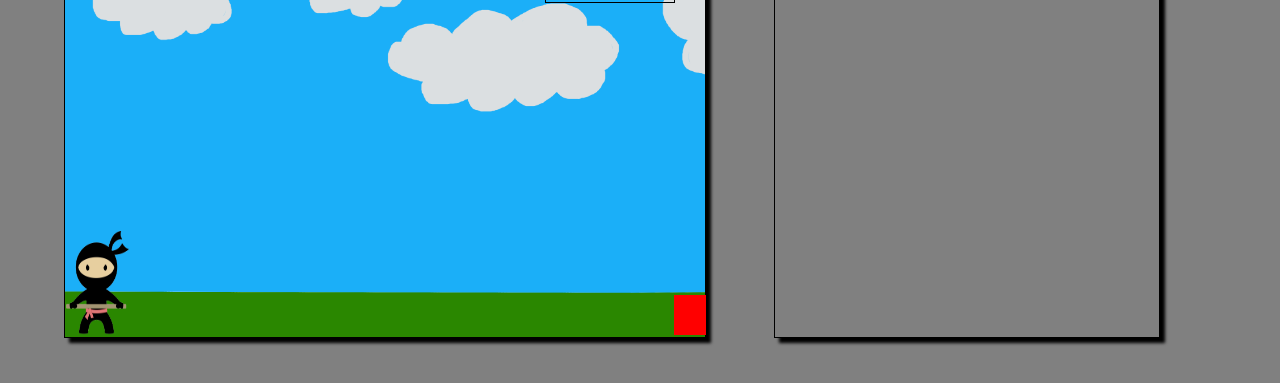
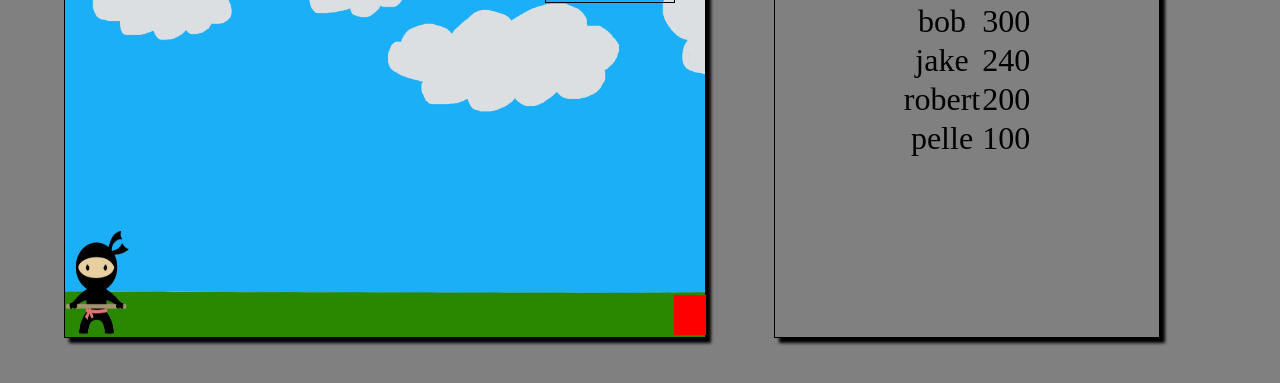
Before and after one commit to pigey/sti-frontend, a website: page public/index.html in a window 1280 px wide. Shown: the part 165-548 px from the top of the page. Drawn offline with Linux system fonts and the light colour scheme.

Commit message:
leader board start

```diff
--- a/public/index.html
+++ b/public/index.html
@@ -22,6 +22,9 @@
         <div class = "leaderboard">
             <div class = leaderContent>
                 <h1>Leaderboard</h1>
+                <div id="leader">
+
+                </div>
             </div>
         </div>
     </div>
--- a/public/js/index.js
+++ b/public/js/index.js
@@ -32,3 +32,43 @@ var checkdead = setInterval(function(){
         clearInterval(myInterval);
     }
 },10)
+
+
+
+
+
+
+
+
+    console.log("Running age")
+    var xhr = new XMLHttpRequest()
+    xhr.open("GET", "/js/scores.json")
+    xhr.onload = function(){
+        var data = JSON.parse(this.response)
+        createTable(data)
+    }
+    xhr.send()
+
+
+function createTable(data){
+    var appElement = document.getElementById("leader")
+    console.log(appElement)
+    var aTable = document.createElement("table")
+    appElement.appendChild(aTable)
+    aTable.appendChild(createRow(data[0].name, data[0].time))
+    aTable.appendChild(createRow(data[1].name, data[1].time))
+    aTable.appendChild(createRow(data[2].name, data[2].time))
+    aTable.appendChild(createRow(data[3].name, data[3].time))
+    console.log(aTable)
+}
+function createRow(name, time){
+    var aRow = document.createElement("tr")
+    aRow.appendChild(createCell(name))
+    aRow.appendChild(createCell(time))
+    return aRow
+}
+function createCell(content){
+    var aCell = document.createElement("td")
+    aCell.innerHTML = content
+    return aCell
+}
--- /dev/null
+++ b/public/js/scores.json
@@ -0,0 +1,18 @@
+[
+    {
+        "name": "bob",
+        "time": 300
+    },
+    {
+        "name": "jake",
+        "time": 240
+    },
+    {
+        "name": "robert",
+        "time": 200
+    },
+    {
+        "name": "pelle",
+        "time": 100
+    }
+]
```
